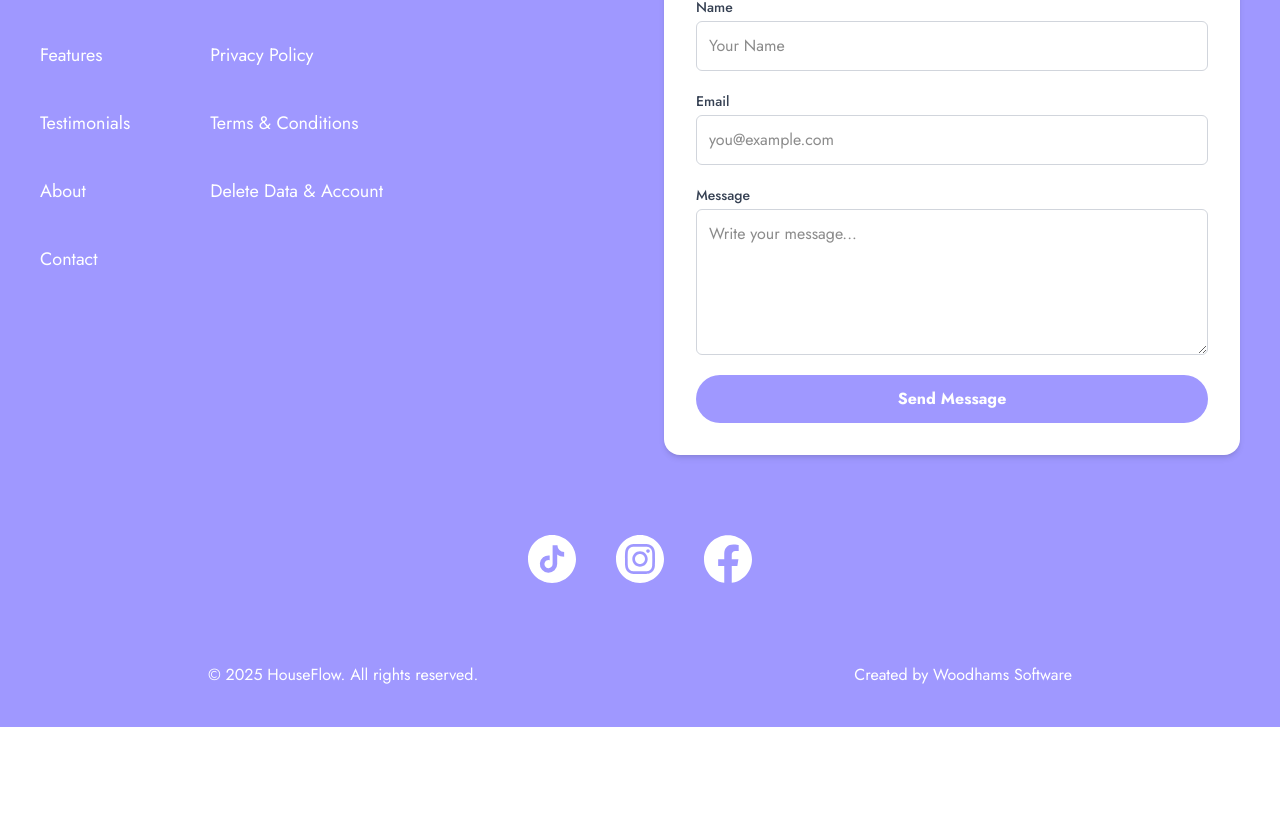
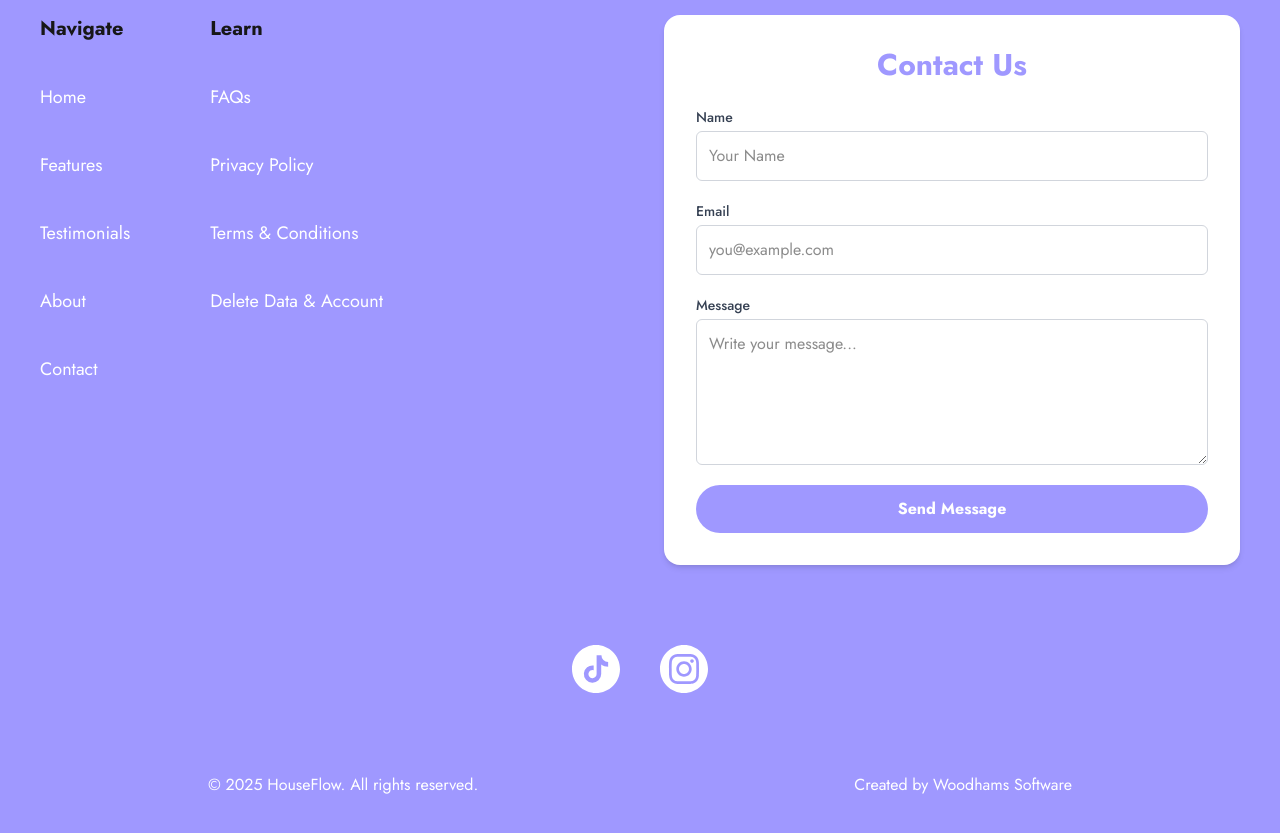
Before and after one commit to robbiewoodhams1/houseflow-website, a Next.js app: page /terms in a window 1280 px wide. Shown: the part 2213-3046 px from the top of the page. Before the commit the page ends 2940 px from the top, so only its background shows below. Built offline with nearby package versions, Linux system fonts and the light colour scheme.

Commit message:
added links fixed padding

```diff
--- a/app/privacy/page.tsx
+++ b/app/privacy/page.tsx
@@ -12,7 +12,7 @@ export default function PrivacyPage() {
 
       <h2 className='text-blue-950 text-3xl font-bold'>Privacy Policy</h2>
 
-      <div className="flex flex-col gap-8 max-w-4xl w-full text-base md:text-lg text-gray-800 leading-relaxed">
+      <div className="flex flex-col gap-8 max-w-4xl w-full text-base md:text-lg text-gray-800 leading-relaxed p-10">
 
         <p><strong className="font-semibold">Effective Date:</strong> 16/07/2025</p>
 
--- a/app/terms/page.tsx
+++ b/app/terms/page.tsx
@@ -12,7 +12,7 @@ export default function TermPage() {
 
         <h2 className='text-blue-950 text-3xl font-bold'>Terms & Conditions</h2>
 
-        <div className="flex flex-col gap-8 max-w-4xl w-full text-base md:text-lg text-gray-800 leading-relaxed">
+        <div className="flex flex-col gap-8 max-w-4xl w-full text-base md:text-lg text-gray-800 leading-relaxed p-10">
 
           <p><strong>Effective Date:</strong> 16/07/2025</p>
 
--- a/components/Footer.tsx
+++ b/components/Footer.tsx
@@ -99,9 +99,8 @@ export default function Footer() {
       </div>
 
       <div className="w-full flex flex-row items-center justify-center gap-10">
-        {[{ name: 'TikTok', href: '/FAQs', Icon: TikTok },
-          { name: 'Instagram', href: '/privacy', Icon: Instagram },
-          { name: 'Facebook', href: '/terms', Icon: Facebook }]
+        {[{ name: 'TikTok', href: 'https://www.tiktok.com/@houseflow.app?_t=ZN-8zZAqZ9NxJO&_r=1', Icon: TikTok },
+          { name: 'Instagram', href: 'https://www.instagram.com/houseflow_app?igsh=MWhtc2t0NzBoZXMwMQ==', Icon: Instagram }]
           .map(({ name, href, Icon }) => (
             <Link key={name} href={href}>
               <Icon className="w-12 h-12 fill-white hover:fill-blue-300 transition duration-300" />
```
